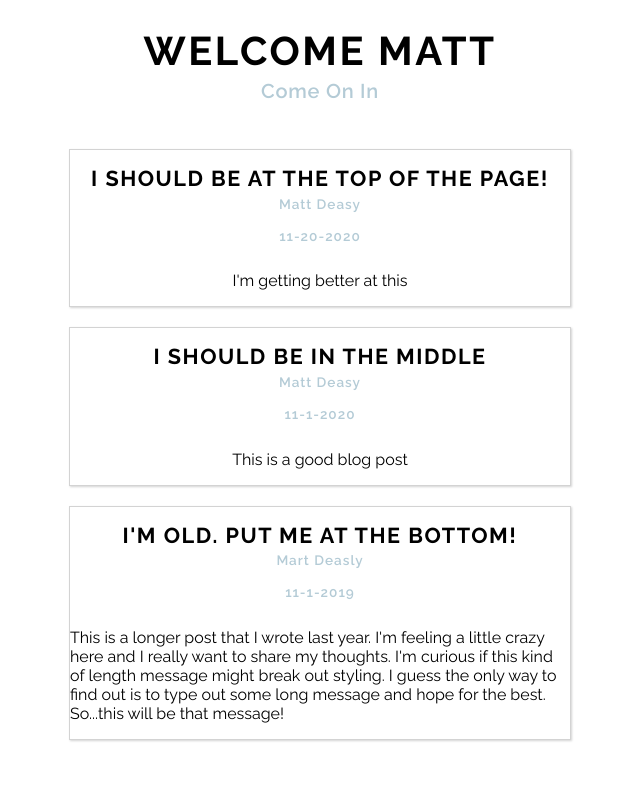
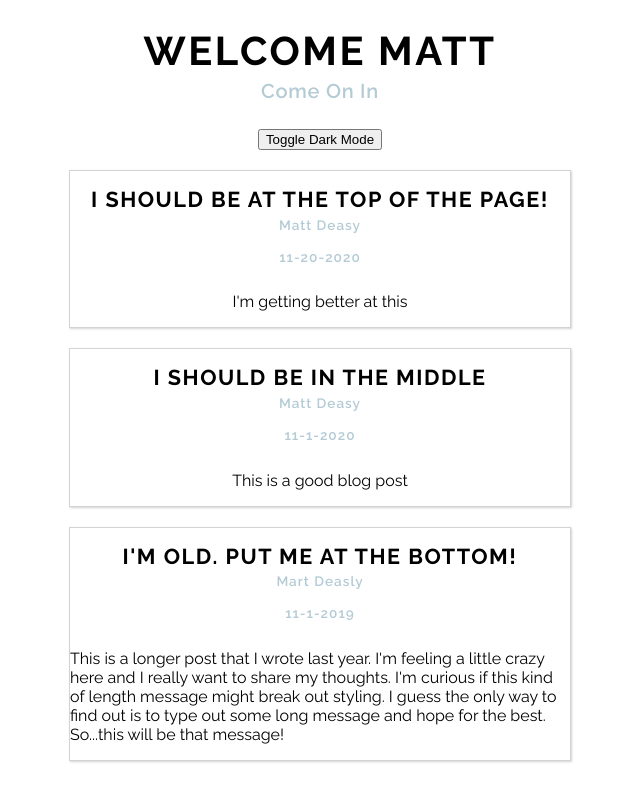
Before and after one commit to matt-j-deasy/collab-city, a React (Create React App) app: page / in a window 1280 px wide. Shown: the whole page, without its empty margins (320-960 px from the left). Built offline with nearby package versions, Linux system fonts and the light colour scheme.

Commit message:
Add stubbed functions for dark mode toggle

```diff
--- a/src/components/App/App.tsx
+++ b/src/components/App/App.tsx
@@ -31,12 +31,20 @@ function App() {
     []
   );
 
+  // Function to set a state variable in app component. This state variable should be a string equal to
+  // "white" or "black". When this button is pressed, set the state to be the other option.
+  const toggleDarkMode = () => {};
+
   return (
-    <div className="App">
+    <div
+      className="App"
+      // style={{backgroundColor: appBackgroundColor}}
+    >
       <header>
         <h1>Welcome Matt</h1>
         <h4>Come On In</h4>
       </header>
+      <button onClick={toggleDarkMode}>Toggle Dark Mode</button>
       <div id="blog-posts-wrapper">
         {orderedBlogPosts.map((blogPost) => {
           return <BlogPost post={blogPost} key={blogPost.id} />;
```
